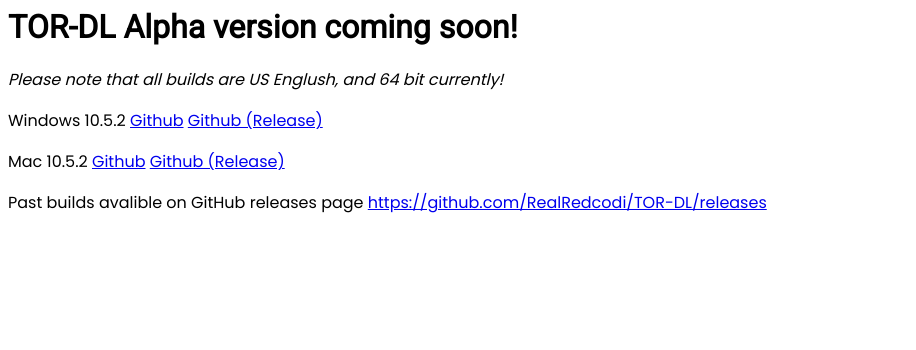
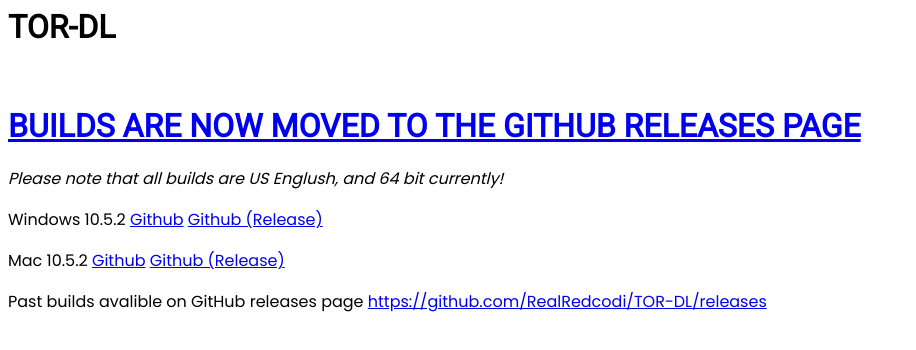
Before and after one commit to RealRedcodi/TOR-DL, a plain HTML site: page docs/index.html in a window 1280 px wide. Shown: the whole page, without its empty margins (0-916 px from the left). Drawn offline with Linux system fonts and the light colour scheme.

Commit message:
Move location of TOR Browser installers

```diff
--- a/docs/index.html
+++ b/docs/index.html
@@ -3,7 +3,8 @@
     <link href="style.css" rel="stylesheet">
 </head>
 <body>
-    <h1>TOR-DL Alpha version coming soon!</h1>
+    <h1>TOR-DL</h1><br>
+    <h1><a href="https://github.com/RealRedcodi/TOR-DL/releases/latest">BUILDS ARE NOW MOVED TO THE GITHUB RELEASES PAGE</a></h1>
     <p><i>Please note that all builds are US Englush, and 64 bit currently!</i></p>
     <!--
         <p>Windows V <a href="#" download>Github</a> <a href="#">Github (Release)</a></p>
```
Also changed, not shown: 1 other file.
